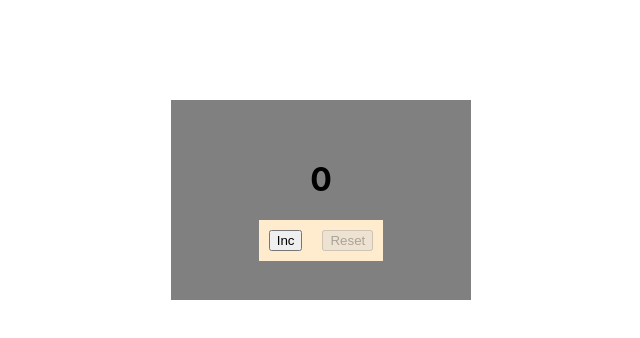
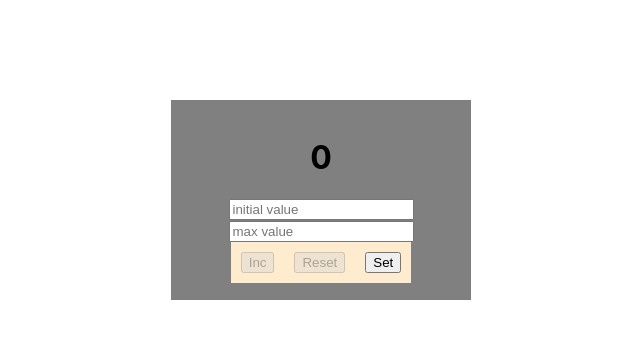
Before and after one commit to artyomromaniv/counter, a React (Create React App) app: page / in a window 1280 px wide. Shown: the top 338 px of the page, without its empty margins (319-959 px from the left). Built offline with nearby package versions, Linux system fonts and the light colour scheme.

Commit message:
counter with set-menu

```diff
--- a/src/App.tsx
+++ b/src/App.tsx
@@ -1,11 +1,14 @@
 import React, {useEffect, useState} from 'react';
 import {Button} from './components/button/Button';
 import s from './App.module.css'
+import {Input} from "./components/input/Input";
 
 
 export const App = () => {
 
     const [value, setValue] = useState<number>(0)
+    const [initValue,setInitValue] = useState('')
+    const [maxValue,setMaxValue] = useState('')
 
     useEffect(() => {
         getCounterFromLocalStorage()
@@ -15,12 +18,6 @@ export const App = () => {
         localStorage.setItem('counterValue', JSON.stringify(value))
     },[value])
 
-    const increase = () => {
-        setValue(value + 1)
-    }
-    const reset = () => {
-        setValue(0)
-    }
 
     const getCounterFromLocalStorage = () => {
         let valueAsString = localStorage.getItem('counterValue')
@@ -30,14 +27,49 @@ export const App = () => {
         }
     }
 
+    const findInitValue = (newValue: string) => {
+        if (+newValue < 0) {
+            setInitValue('')
+        }
+        else setInitValue(newValue)
+    }
+
+    const findMaxValue = (newValue: string) => {
+        if (+newValue < 0) {
+            setMaxValue('')
+        }
+        else setMaxValue(newValue)
+    }
+
+    const increase = () => {
+        setValue(value + 1)
+    }
+    const reset = () => {
+        setValue(0)
+        setMaxValue('')
+        setInitValue('')
+    }
+
+    const setValueCount = () => {
+        setInitValue(initValue)
+        setMaxValue(maxValue)
+        setValue(+initValue)
+    }
+
+
     return (
         <div className={s.App}>
             <div>
-                <h1 className={s.error}>{value}</h1>
+                <h1 className={s.counter}>{value}</h1>
+            </div>
+            <div className={s.inputsBlock}>
+                <Input placeholder={'initial value'} callback={findInitValue} value={initValue}/>
+                <Input placeholder={'max value'} callback={findMaxValue} value={maxValue}/>
             </div>
             <div className={s.buttonsBlock}>
-                <Button title={'Inc'} callback={increase} disabled={value === 5}/>
+                <Button title={'Inc'} callback={increase} disabled={value === +maxValue}/>
                 <Button title={'Reset'} callback={reset} disabled={value === 0}/>
+                <Button title={'Set'} callback={setValueCount} />
             </div>
         </div>
     )
--- /dev/null
+++ b/src/components/input/Input.tsx
@@ -0,0 +1,26 @@
+import React, {ChangeEvent} from 'react';
+import s from './Input.module.css'
+
+
+type InputPropsType = {
+    placeholder: string
+    callback: (newValue: string) => void
+    value: string
+}
+
+export const Input = (props: InputPropsType) => {
+
+    const onChangeHandler = (e: ChangeEvent<HTMLInputElement>) => {
+        props.callback(e.currentTarget.value)
+    }
+    return (
+        <div className={s.inputs}>
+            <input
+                className={s.input}
+                placeholder={props.placeholder}
+                onChange={onChangeHandler}
+                value={props.value}
+            />
+        </div>
+    )
+}
```
Also changed, not shown: src/components/input/Input.module.css (added).
